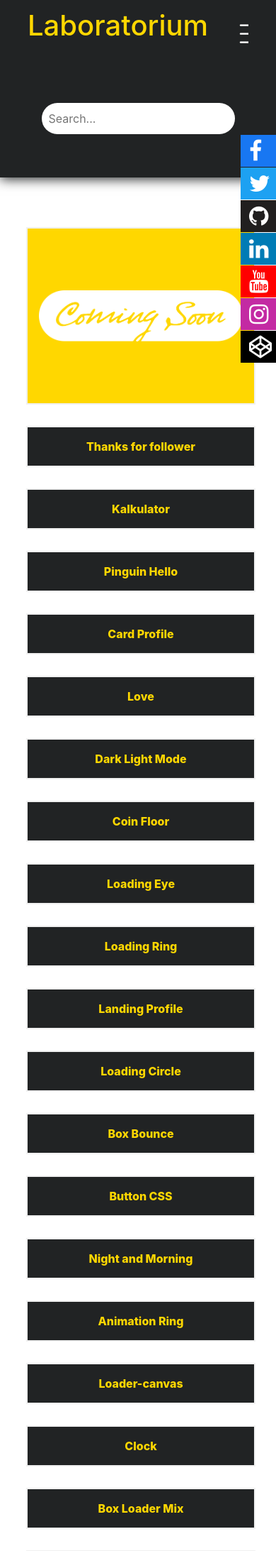
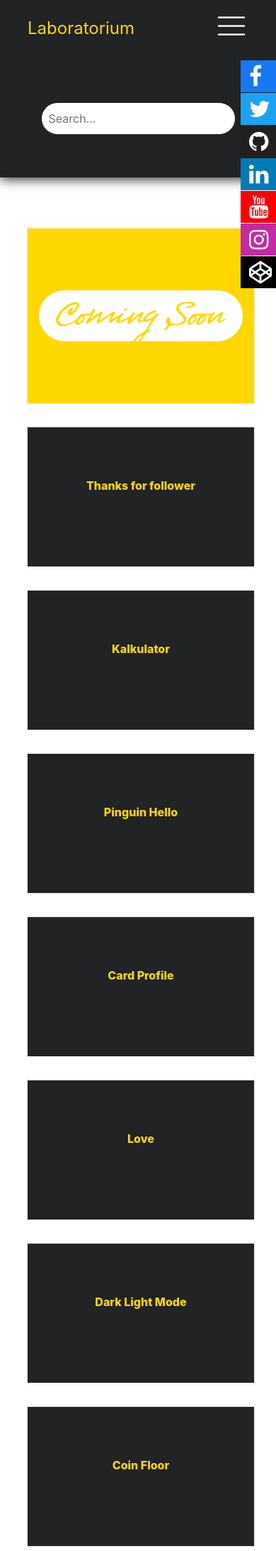
Before and after one commit to triabagus/goldencode.com, a PHP site: page /index.html in a window 390 px wide. Shown: the top 2185 px of the page at 71% size. Run offline with PHP 8.4, Linux system fonts and the light colour scheme.

Commit message:
update responsive menu

```diff
--- a/asset/css/style.css
+++ b/asset/css/style.css
@@ -174,7 +174,7 @@
 .footer {
     width: 100%;
     position: absolute;
-    z-index: 10;
+    z-index: 2;
     padding: 30px 0px 0px 0px;
     background-color: #212324;
     color: #fff;
@@ -214,15 +214,15 @@
     display: none;
     left: 20px;
     cursor: pointer;
-    font-size: 15px;
-    background-color: gold;
+    font-size: 40px;
+    background-color: transparent;
     outline: none;
     height: 50px;
     width: 50px;
-    color: white;
+    color: gold;
     border: none;
     border-radius: 50%;
-    font-weight: bold;
+    font-weight: 400;
     z-index: 2;
 }
 
@@ -471,6 +471,11 @@
     text-decoration: line-through;
 }
 
+
+.nav__logo {
+    font-size: 2.5rem;
+}
+
 @media screen and (max-height: 450px) {
     .overlay a {
         font-size: 20px
@@ -494,7 +499,7 @@
     ul.sidenav li a {
         float: left;
         width: 90%;
-        padding: 15px;
+        padding: 70px;
         height: auto;
 
     }
@@ -545,4 +550,16 @@
     .icon a {
         display: block;
     }
+
+    .nav__logo {
+        font-size: 1.5rem;
+    }
+
+    .sticky-container {
+        top: 85px;
+    }
+
+    ul.sidenav li a {
+        height: 200px;
+    }
 }
--- a/index.html
+++ b/index.html
@@ -18,7 +18,7 @@
     <div class="nav">
         <div class="container_draw nav__container">
             <a href="#" class="nav__logo">
-                <h1>Laboratorium</h1>
+                Laboratorium
             </a>
             <div class="nav__menu">
                 <ul>
@@ -57,8 +57,8 @@
         <div class="container">
             <ul id="navigator" class="sidenav">
 
-                <li class="lazy" data-loader="showDiv"><a class="active" href="#"><img src="asset/img/Coming-Soon.png"
-                            alt="Comming Soon"></a></li>
+                <li class="lazy" data-loader="showDiv"><a class="active" href="#" style="height:auto;"><img
+                            src="asset/img/Coming-Soon.png" alt="Comming Soon"></a></li>
                 <li class="lazy" data-loader="showDiv"><a href="thanks-follower.html">Thanks for follower</a></li>
                 <li class="lazy" data-loader="showDiv"><a href="kalkulator.html">Kalkulator</a></li>
                 <li class="lazy" data-loader="showDiv"><a href="hello-pinguin.html">Pinguin Hello</a></li>
@@ -116,7 +116,7 @@
 
     </div>
 
-    <button id="top">TOP</button>
+    <button id="top"><i class="lnr lnr-arrow-up-circle"></i></button>
 
 
     <div class="sticky-container">
```
